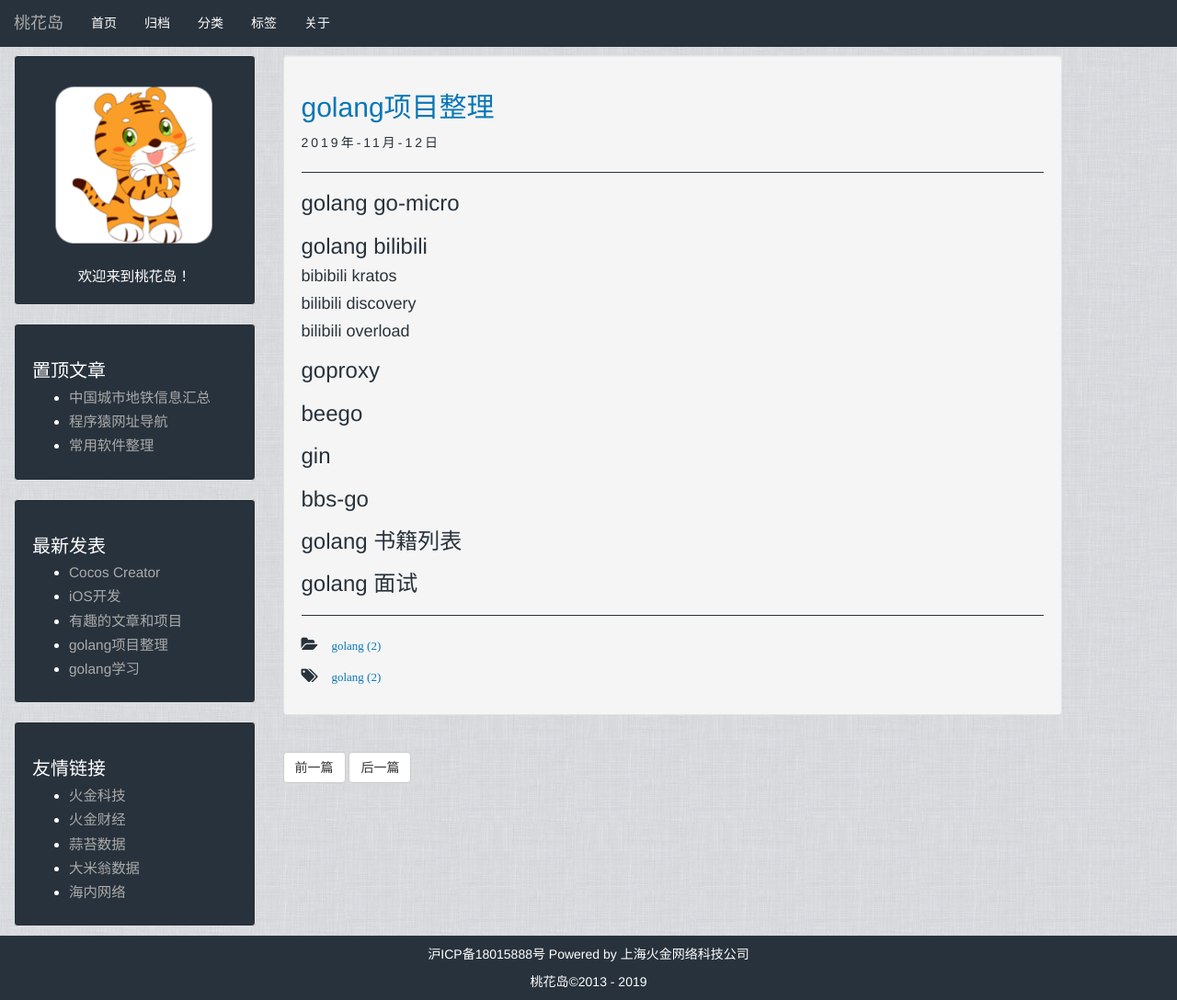
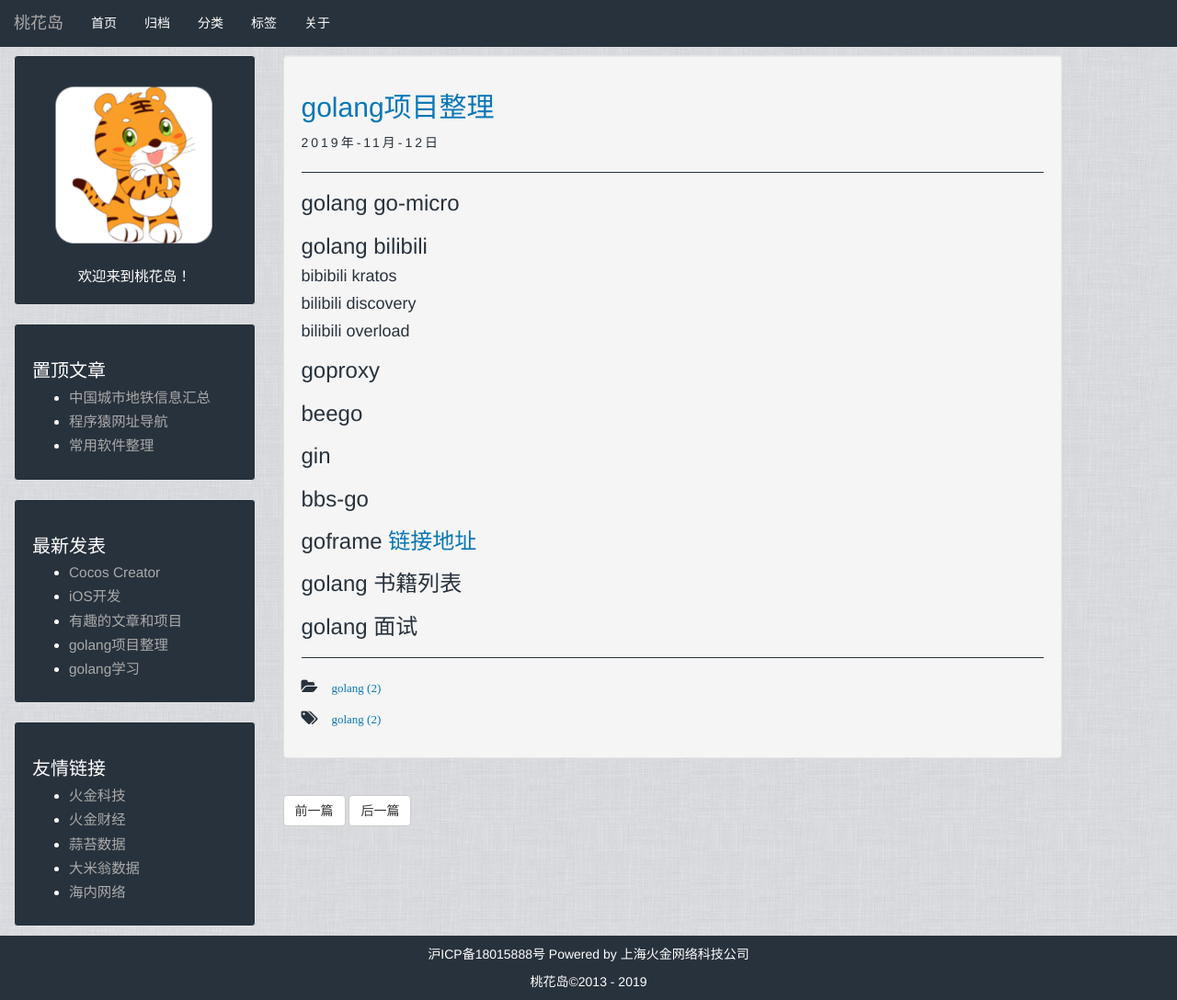
Before and after one commit to joewan/joewan.github.io, a Jekyll site: the page built from _posts/keep_updating/2019-11-12-golangchina.com.md, in a window 1280 px wide and 1088 px high. Shown: the whole window at 92% size. Built offline with Jekyll 4.4.1, drawn with Linux system fonts in a browser that asks for light colours; comment, search, counter and statistics services are not loaded.

Commit message:
goframe.

```diff
--- a/_posts/keep_updating/2019-11-12-golangchina.com.md
+++ b/_posts/keep_updating/2019-11-12-golangchina.com.md
@@ -22,6 +22,8 @@ description: golang优秀开源项目整理
 
 ### bbs-go
 
+### goframe [链接地址](http://goframe.org)
+
 ### golang 书籍列表
 
 ### golang 面试
```
